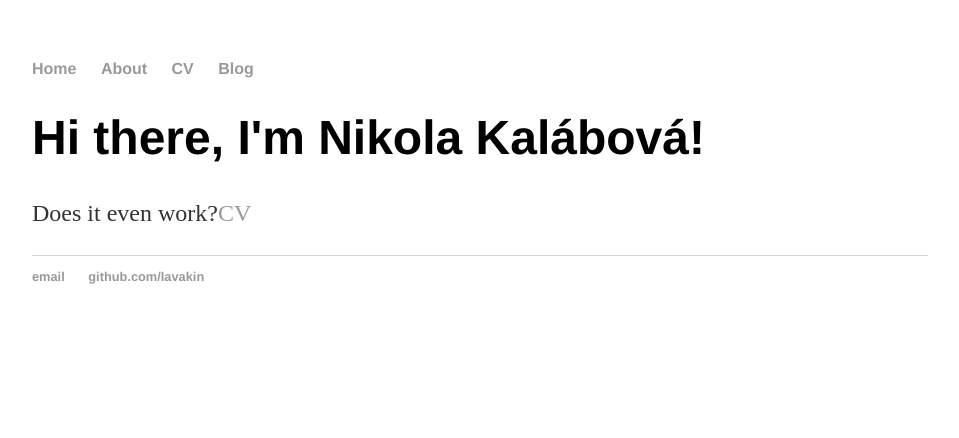
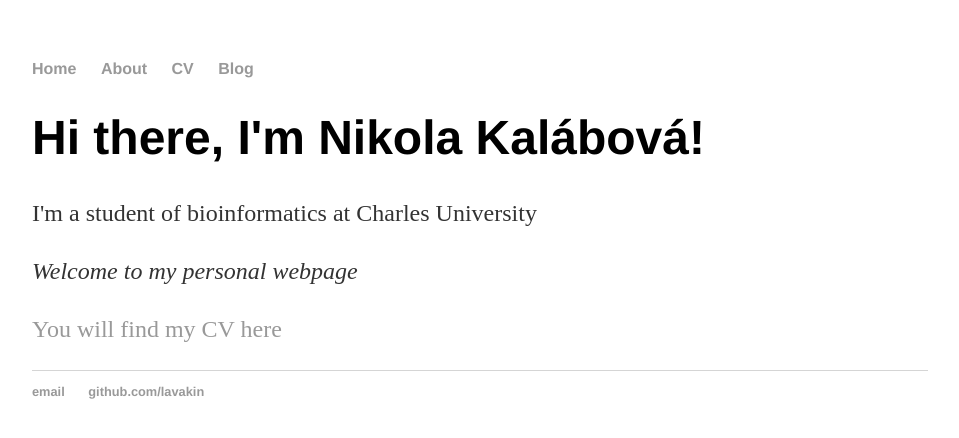
Before and after one commit to lavakin/lavakin.github.io, a Jekyll site: the page built from cv/index.html, in a window 1280 px wide. Shown: the top 438 px of the page, without its empty margins (160-1119 px from the left). Built offline with Jekyll 4.4.1, drawn with Linux system fonts in a browser that asks for light colours.

Commit message:
Update index.html

```diff
--- a/cv/index.html
+++ b/cv/index.html
@@ -4,5 +4,7 @@ title: Nikola Kalábová, Personal Webpage
 ---
 <div class="blurb">
 	<h1>Hi there, I'm Nikola Kalábová!</h1>
-	<p>Does it even work?<a href="pdfs/Kalabova_cv.pdf" class="image fit">CV</a></p>
+	<p>I'm a student of bioinformatics at Charles University</p>
+	<p><em>Welcome to my personal webpage</em></p>
+	<p><a href="pdfs/Kalabova_cv.pdf">You will find my CV here</a></p>
 </div><!-- /.blurb -->
```
